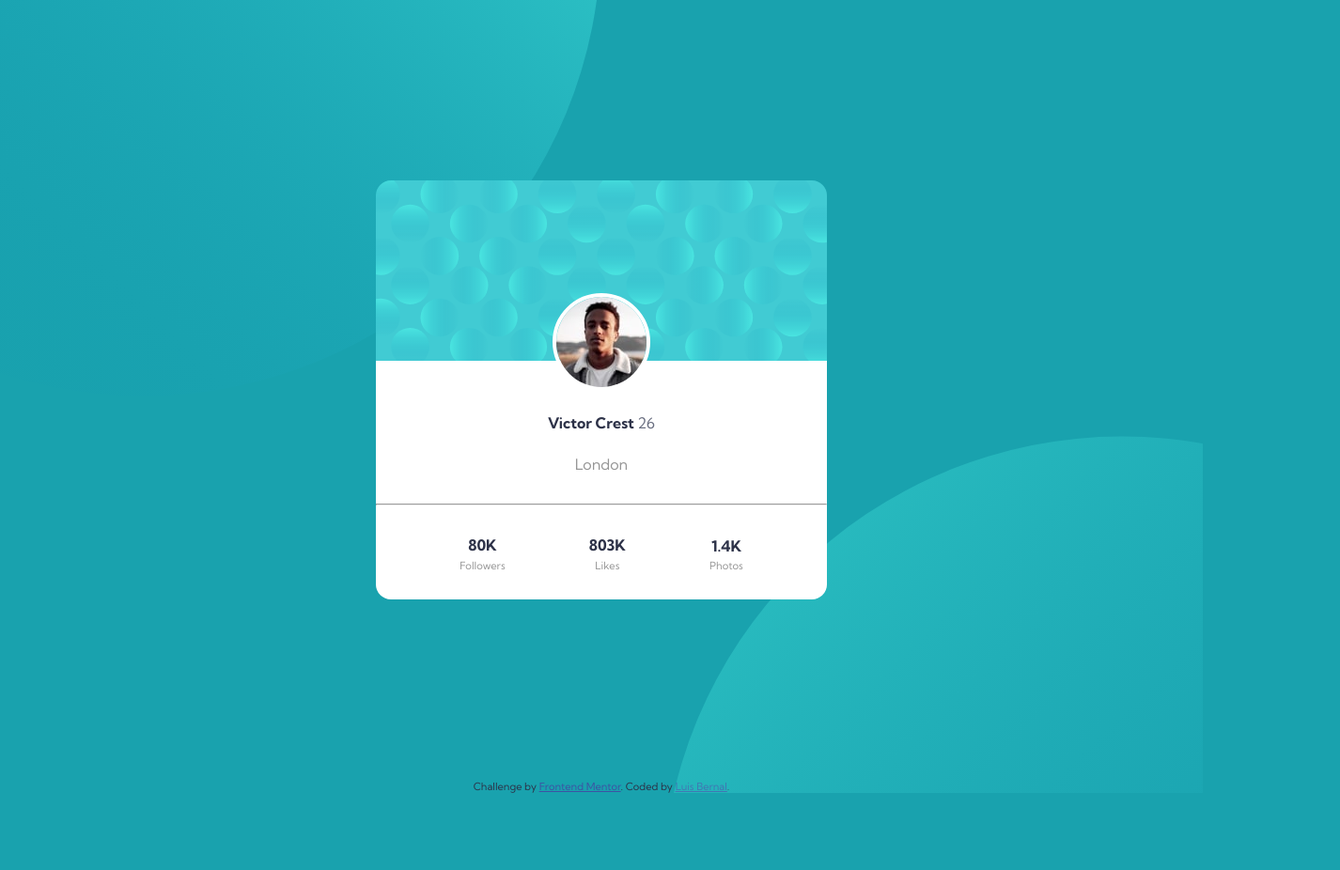
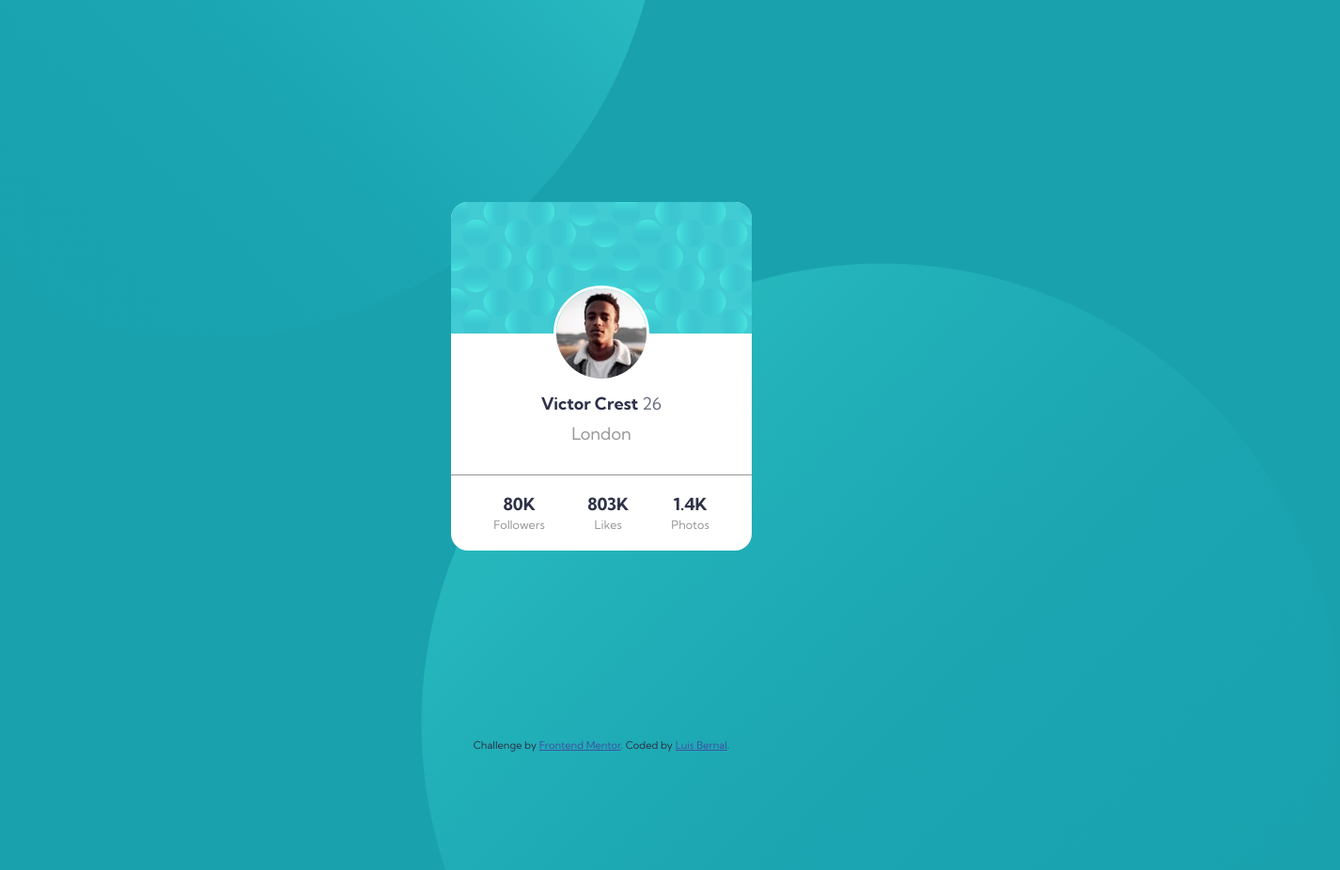
Before and after one commit to FrontendMentor-Lecap/fem-profileCardComponent, a plain HTML site: page index.html in a window 1280 px wide. Shown: the whole page at 94% size, 1426 px wide, since content can reach past the window. Before the commit the page ends 844 px from the top, so only its background shows below. Drawn offline with Linux system fonts and the light colour scheme.

Commit message:
Header added and positioning improvements

```diff
--- a/index.html
+++ b/index.html
@@ -34,12 +34,13 @@
     <img src="images/bg-pattern-top.svg" alt="blue circle background" class="bg-pattern-top">
     <img src="images/bg-pattern-bottom.svg" alt="blue circle background" class="bg-pattern-bottom">
     <div class="card">
+      <div class="card__header">
+      </div>
       <div class="card__top">
         <img src="images/image-victor.jpg" alt="Victor Crest picture" />
         <h1 class="name">Victor Crest <span>26</span></h1>
         <h2>London</h2>
       </div>
-      <hr>
       <div class="card__bottom">
         <div class="socials">
         <h3 class="numbers">80K</h3>
--- a/style.css
+++ b/style.css
@@ -21,10 +21,8 @@
         margin: 0;
         padding: 0;
         border: 0;
-        font-size: 18px;
-        font: inherit;
+        font-size: 100%;
         vertical-align: baseline;
-        overflow: hidden;
 }
 
 body {
@@ -32,7 +30,10 @@ body {
     min-height: 100vh;
     font-family: 'Kumbh Sans', sans-serif;
     color: var(--vdrk-blue);
-    position: relative;
+    display: grid;
+    place-items: center;
+    font-size: 18px;
+    overflow: hidden;
 }
 
 .bg-pattern-top,
@@ -46,39 +47,48 @@ body {
 }
 
 .bg-pattern-bottom {
-    top: 25%;
+    top: 35%;
     left: 35%;
 }
 
 
 .card {
     background-color: white;
-    background-image: url(./images/bg-pattern-card.svg);
-    background-repeat: no-repeat;
-    background-size: 100%;
     width: 20rem;
-    height: auto;
     border-radius: 1em;
     position: relative;
     z-index: 2;
-    margin: 30% auto;
+    overflow: hidden;
+}
+
+.card__header {
+    background-image: url(/images/bg-pattern-card.svg);
+    height: 8.75rem;
 }
 
 .card__top {
     display: flex;
+    height: 9.375rem;
     flex-direction: column;
     align-items: center;
-    padding-top: 25%;
+    justify-content: center;
+    position: relative;
+    overflow: visible;
 }
 
 .card__top img {
     border-radius: 50%;
-    border: 4px white solid;
+    position: absolute;
+    top: 0;
+    left: 50%;
+    transform: translate(-50%, -50%);
+    border: 3px white solid;
+    background-color: white;
     max-width: 50%;
 }
 
 .card__top h1 {
-    padding: 5%;
+    margin: 15% 0 3%;
     font-weight: 700;
 }
 
@@ -95,9 +105,11 @@ body {
 
 
 .card__bottom {
+    height: 5rem;
     display: flex;
     justify-content: space-evenly;
-    padding: 5% 0;
+    align-items: center;
+    border-top: 1px solid var(--dk-gray);
 }
 
 .card__bottom .numbers {
@@ -107,30 +119,19 @@ body {
 .card__bottom p {
     color: var(--dk-gray);
     font-size: 0.7em;
-    padding: 10%;
 }
 .socials {
     display: flex;
     flex-direction: column;
     align-items: center;
-    justify-content: space-around;
     text-align: center;
+    justify-content: center;
+    line-height: 1.5;
 }
 
-@media (min-width:900px) {
-    .card {
-        width: 30rem;
-        margin: 15% auto;
-    }
-
-    .bg-pattern-top {
-    right: 50%;
-    bottom: 50%;
+.attribution {
+    position: absolute;
+    bottom: 0;
+    left: 50%;
+    transform: translateX(-50%);
 }
-
-.bg-pattern-bottom {
-    top: 55%;
-    left: 55%;
-}
-
-}
```
Also changed, not shown: 1 other file.
